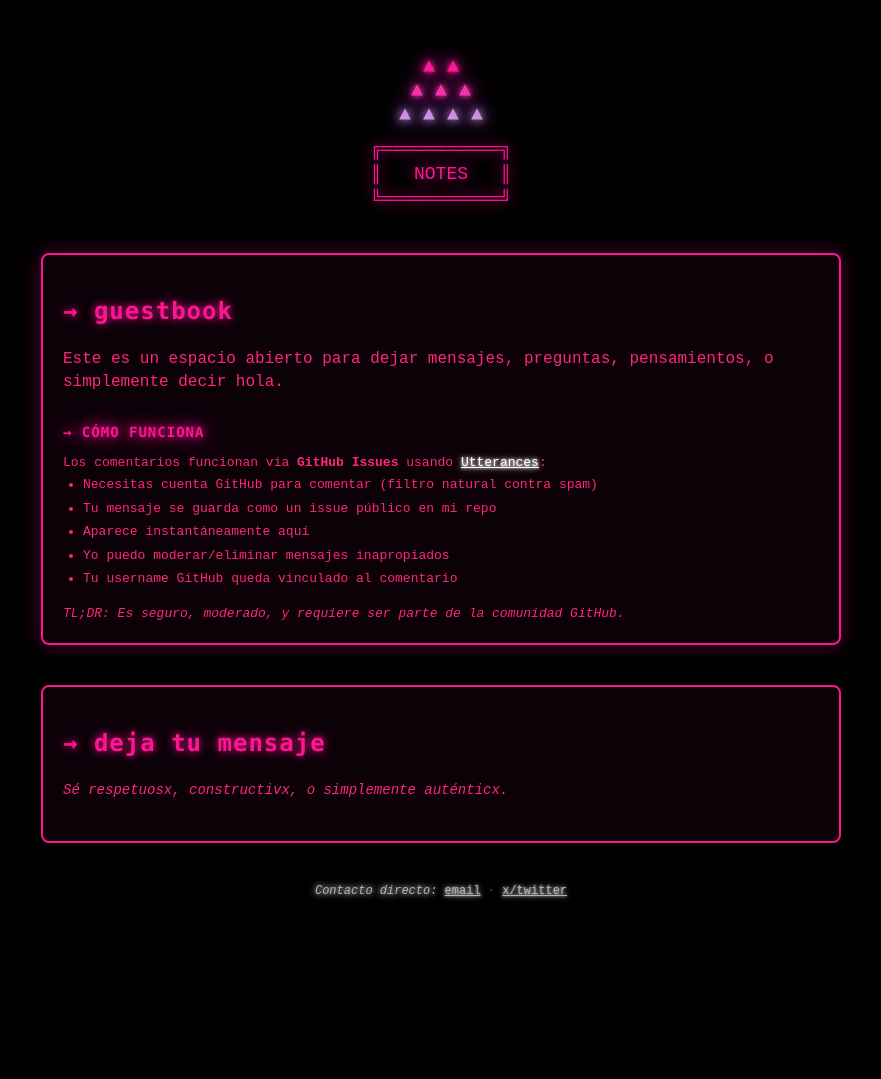
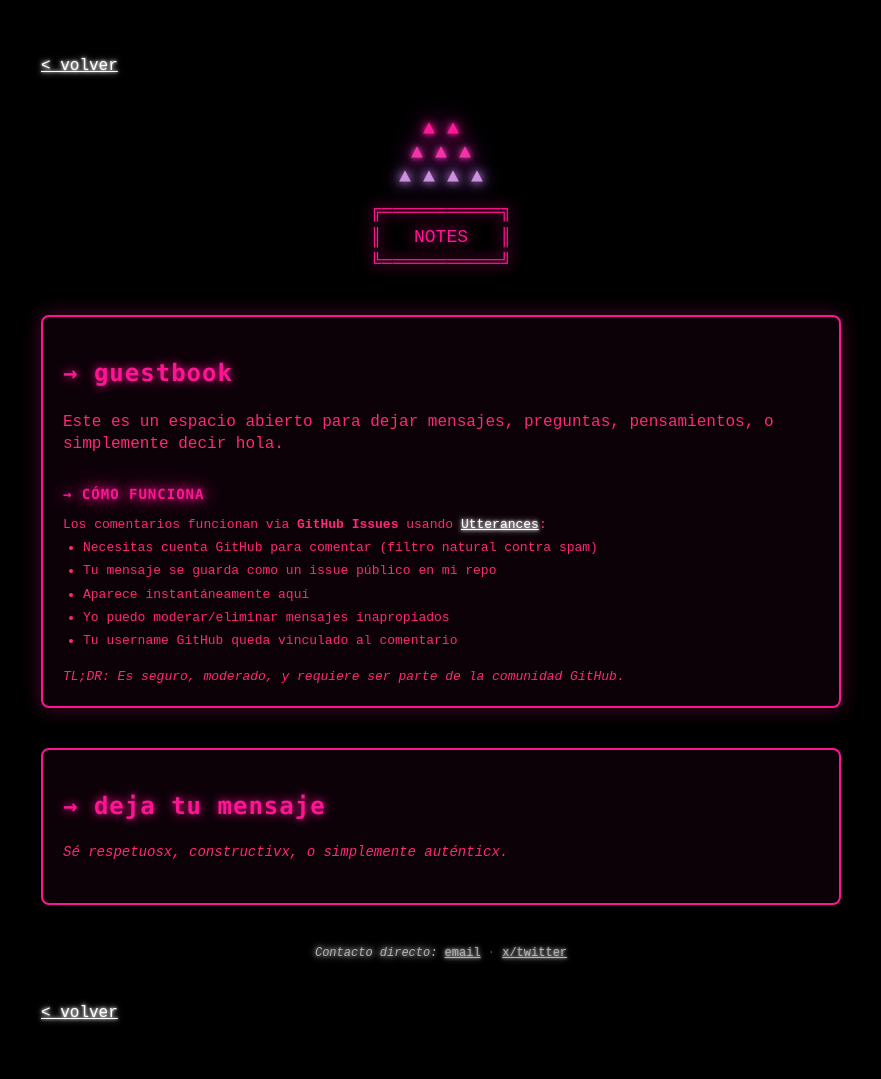
Before and after one commit to medusahra/medusahra.github.io, a Jekyll site: the page built from notes.md, in a window 1280 px wide. Shown: the whole page, without its empty margins (199-1080 px from the left). Built offline with Jekyll 4.4.1, drawn with Linux system fonts in a browser that asks for light colours; comment, search, counter and statistics services are not loaded; before the commit the page ends 914 px from its top, so only the background shows below that.

Commit message:
Update notes.md

```diff
--- a/notes.md
+++ b/notes.md
@@ -2,6 +2,9 @@
 layout: default
 title: "notes"
 ---
+<div style="margin: 40px 0;"></div>
+[< volver](/)
+<div style="margin: 40px 0;"></div>
 
 <style>
   .fire-container {
@@ -141,3 +144,6 @@ title: "notes"
     <a href="https://x.com/medusahra" style="color: #ff1493;">x/twitter</a>
   </p>
 </div>
+<div style="margin: 40px 0;"></div>
+[< volver](/)
+<div style="margin: 40px 0;"></div>
```
